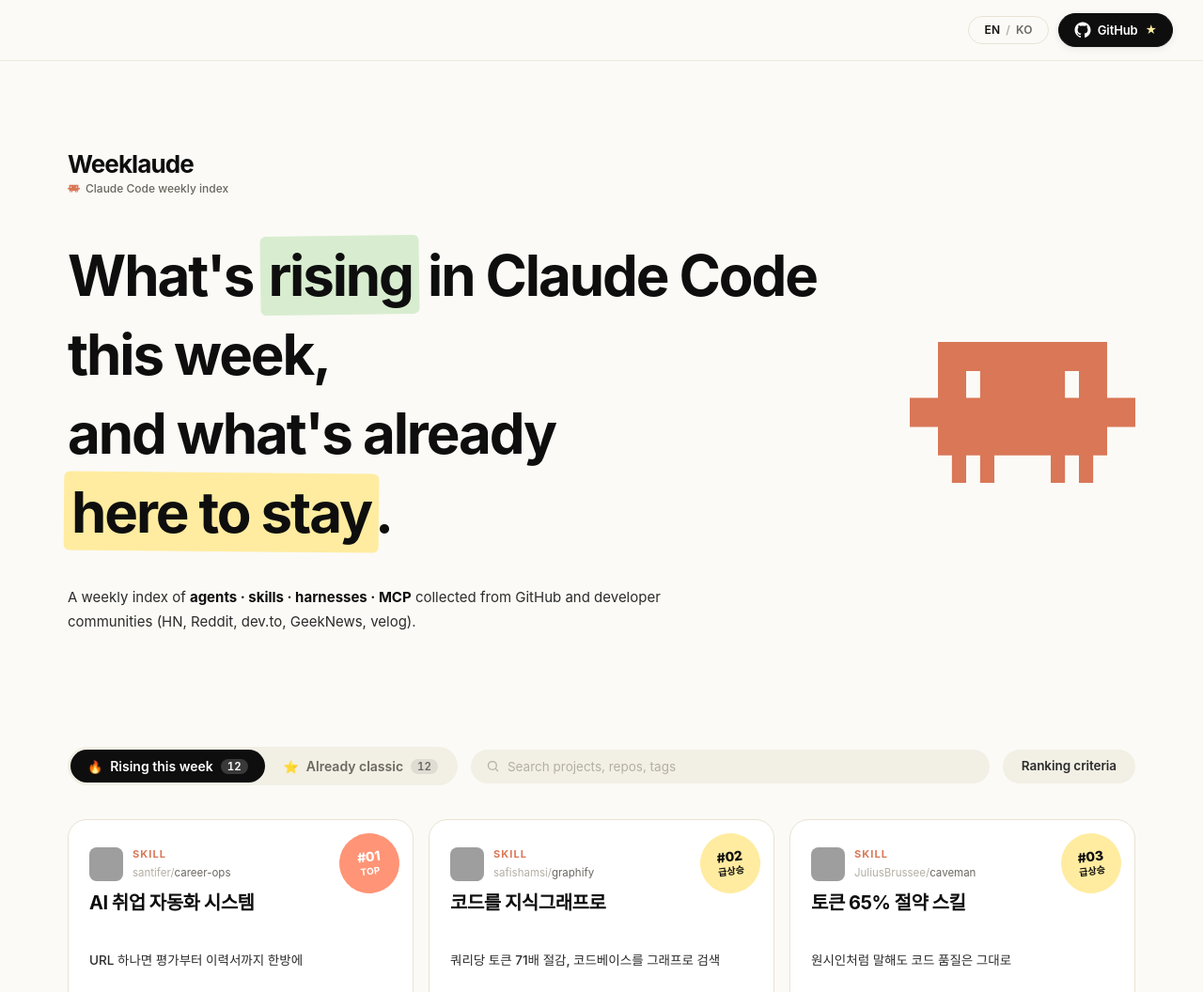
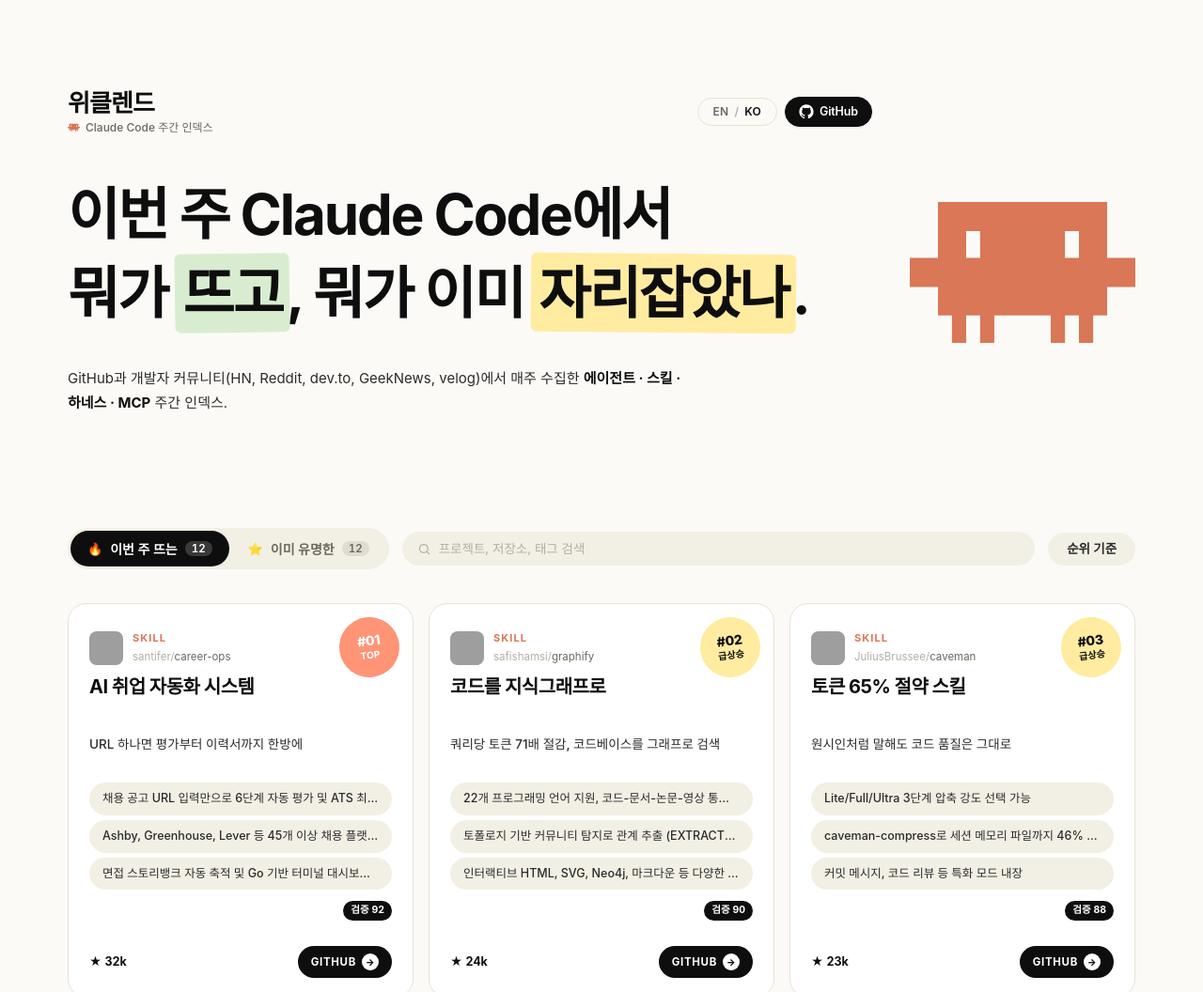
Before and after one commit to INNO-HI/cc-trends, a plain HTML site: page site/index.html in a window 1280 px wide. Shown: the top 1056 px of the page at 94% size. Drawn offline with Linux system fonts and the light colour scheme; grey boxes are pictures that could not be loaded; a web font is replaced by a local one.

Commit message:
ui: default to Korean, move GitHub button inline with brand (right-aligned)

```diff
--- a/site/app.js
+++ b/site/app.js
@@ -407,7 +407,7 @@
 /* ─── i18n toggle ─────────────────────────────────────────── */
 const I18N_KEY = "weeklaude:lang";
 function getLang() {
-  return localStorage.getItem(I18N_KEY) || "en";
+  return localStorage.getItem(I18N_KEY) || "ko";
 }
 function applyLang(lang) {
   document.documentElement.lang = lang;
--- a/site/index.html
+++ b/site/index.html
@@ -1,5 +1,5 @@
 <!DOCTYPE html>
-<html lang="en">
+<html lang="ko">
 <head>
 <meta charset="UTF-8" />
 <meta name="viewport" content="width=device-width, initial-scale=1.0" />
@@ -31,37 +31,35 @@
 </head>
 <body>
 
-<nav class="top-nav">
-  <button class="lang-toggle" id="lang-toggle" aria-label="Toggle language" type="button">
-    <span class="lang-opt" data-lang="en">EN</span>
-    <span class="lang-sep">/</span>
-    <span class="lang-opt" data-lang="ko">KO</span>
-  </button>
-  <a class="gh-btn" href="https://github.com/INNO-HI/weeklaude" target="_blank" rel="noopener" aria-label="Open GitHub repository">
-    <svg class="gh-btn-icon" width="18" height="18" viewBox="0 0 24 24" fill="currentColor" aria-hidden="true"><path d="M12 .5C5.73.5.67 5.56.67 11.83c0 5.01 3.24 9.26 7.75 10.76.57.1.78-.24.78-.55v-1.93c-3.15.69-3.81-1.52-3.81-1.52-.52-1.31-1.26-1.66-1.26-1.66-1.03-.7.08-.69.08-.69 1.14.08 1.74 1.17 1.74 1.17 1.01 1.74 2.66 1.24 3.31.95.1-.74.4-1.24.72-1.53-2.51-.29-5.15-1.25-5.15-5.57 0-1.23.44-2.23 1.16-3.02-.12-.29-.5-1.44.11-3 0 0 .95-.3 3.1 1.16.9-.25 1.86-.38 2.82-.38.96 0 1.92.13 2.82.38 2.15-1.46 3.1-1.16 3.1-1.16.61 1.56.23 2.71.11 3 .72.79 1.16 1.79 1.16 3.02 0 4.33-2.65 5.28-5.17 5.56.41.35.77 1.05.77 2.11v3.13c0 .31.21.66.79.55 4.5-1.5 7.74-5.75 7.74-10.76C23.33 5.56 18.27.5 12 .5z"/></svg>
-    <span class="gh-btn-text">GitHub</span>
-    <span class="gh-btn-star" aria-hidden="true">★</span>
-  </a>
-</nav>
-
 <header class="hero">
   <div class="hero-main">
     <div class="brand-row">
       <div class="service-brand">
-        <span class="service-name" data-i18n-en="Weeklaude" data-i18n-ko="위클렌드">Weeklaude</span>
+        <span class="service-name" data-i18n-en="Weeklaude" data-i18n-ko="위클렌드">위클렌드</span>
         <span class="service-sub">
           <svg width="13" height="13" viewBox="0 0 24 24" fill="none" aria-hidden="true">
             <path fill-rule="evenodd" clip-rule="evenodd" d="M20.998 10.949H24v3.102h-3v3.028h-1.487V20H18v-2.921h-1.487V20H15v-2.921H9V20H7.488v-2.921H6V20H4.487v-2.921H3V14.05H0V10.95h3V5h17.998v5.949zM6 10.949h1.488V8.102H6v2.847zm10.51 0H18V8.102h-1.49v2.847z" fill="#D97757"/>
           </svg>
-          <span data-i18n-en="Claude Code weekly index" data-i18n-ko="Claude Code 주간 인덱스">Claude Code weekly index</span>
+          <span data-i18n-en="Claude Code weekly index" data-i18n-ko="Claude Code 주간 인덱스">Claude Code 주간 인덱스</span>
         </span>
+      </div>
+      <div class="brand-actions">
+        <button class="lang-toggle" id="lang-toggle" aria-label="언어 전환" type="button">
+          <span class="lang-opt" data-lang="en">EN</span>
+          <span class="lang-sep">/</span>
+          <span class="lang-opt" data-lang="ko">KO</span>
+        </button>
+        <a class="gh-btn" href="https://github.com/INNO-HI/weeklaude" target="_blank" rel="noopener" aria-label="GitHub 저장소 열기">
+          <svg class="gh-btn-icon" width="16" height="16" viewBox="0 0 24 24" fill="currentColor" aria-hidden="true"><path d="M12 .5C5.73.5.67 5.56.67 11.83c0 5.01 3.24 9.26 7.75 10.76.57.1.78-.24.78-.55v-1.93c-3.15.69-3.81-1.52-3.81-1.52-.52-1.31-1.26-1.66-1.26-1.66-1.03-.7.08-.69.08-.69 1.14.08 1.74 1.17 1.74 1.17 1.01 1.74 2.66 1.24 3.31.95.1-.74.4-1.24.72-1.53-2.51-.29-5.15-1.25-5.15-5.57 0-1.23.44-2.23 1.16-3.02-.12-.29-.5-1.44.11-3 0 0 .95-.3 3.1 1.16.9-.25 1.86-.38 2.82-.38.96 0 1.92.13 2.82.38 2.15-1.46 3.1-1.16 3.1-1.16.61 1.56.23 2.71.11 3 .72.79 1.16 1.79 1.16 3.02 0 4.33-2.65 5.28-5.17 5.56.41.35.77 1.05.77 2.11v3.13c0 .31.21.66.79.55 4.5-1.5 7.74-5.75 7.74-10.76C23.33 5.56 18.27.5 12 .5z"/></svg>
+          <span class="gh-btn-text">GitHub</span>
+        </a>
       </div>
     </div>
     <h1 data-i18n-en-html="What's <em class=&quot;hl-mint&quot;>rising</em> in Claude Code this week,<br/>and what's already <em class=&quot;hl-lemon&quot;>here to stay</em>."
-       data-i18n-ko-html="이번 주 Claude Code에서<br/>뭐가 <em class=&quot;hl-mint&quot;>뜨고</em>, 뭐가 이미 <em class=&quot;hl-lemon&quot;>자리잡았나</em>.">What's <em class="hl-mint">rising</em> in Claude Code this week,<br/>and what's already <em class="hl-lemon">here to stay</em>.</h1>
+       data-i18n-ko-html="이번 주 Claude Code에서<br/>뭐가 <em class=&quot;hl-mint&quot;>뜨고</em>, 뭐가 이미 <em class=&quot;hl-lemon&quot;>자리잡았나</em>.">이번 주 Claude Code에서<br/>뭐가 <em class="hl-mint">뜨고</em>, 뭐가 이미 <em class="hl-lemon">자리잡았나</em>.</h1>
     <p class="subtitle"
        data-i18n-en-html="A weekly index of <strong>agents · skills · harnesses · MCP</strong> collected from GitHub and developer communities (HN, Reddit, dev.to, GeekNews, velog)."
-       data-i18n-ko-html="GitHub과 개발자 커뮤니티(HN, Reddit, dev.to, GeekNews, velog)에서 매주 수집한 <strong>에이전트 · 스킬 · 하네스 · MCP</strong> 주간 인덱스.">A weekly index of <strong>agents · skills · harnesses · MCP</strong> collected from GitHub and developer communities (HN, Reddit, dev.to, GeekNews, velog).</p>
+       data-i18n-ko-html="GitHub과 개발자 커뮤니티(HN, Reddit, dev.to, GeekNews, velog)에서 매주 수집한 <strong>에이전트 · 스킬 · 하네스 · MCP</strong> 주간 인덱스.">GitHub과 개발자 커뮤니티(HN, Reddit, dev.to, GeekNews, velog)에서 매주 수집한 <strong>에이전트 · 스킬 · 하네스 · MCP</strong> 주간 인덱스.</p>
   </div>
   <div class="hero-art" aria-hidden="true">
     <svg viewBox="0 0 24 24" width="100%" height="100%">
@@ -74,20 +72,20 @@
   <div class="tabs" role="tablist">
     <button class="tab active" data-tab="rising" role="tab" aria-selected="true">
       <span class="tab-emoji">🔥</span>
-      <span data-i18n-en="Rising this week" data-i18n-ko="이번 주 뜨는">Rising this week</span>
+      <span data-i18n-en="Rising this week" data-i18n-ko="이번 주 뜨는">이번 주 뜨는</span>
       <span class="tab-count" id="rising-count">0</span>
     </button>
     <button class="tab" data-tab="classic" role="tab" aria-selected="false">
       <span class="tab-emoji">⭐</span>
-      <span data-i18n-en="Already classic" data-i18n-ko="이미 유명한">Already classic</span>
+      <span data-i18n-en="Already classic" data-i18n-ko="이미 유명한">이미 유명한</span>
       <span class="tab-count" id="classic-count">0</span>
     </button>
   </div>
   <div class="search-wrap">
     <svg width="15" height="15" viewBox="0 0 24 24" fill="none" aria-hidden="true"><circle cx="11" cy="11" r="7" stroke="currentColor" stroke-width="2"/><path d="m20 20-3-3" stroke="currentColor" stroke-width="2" stroke-linecap="round"/></svg>
-    <input type="search" id="search" data-i18n-en-placeholder="Search projects, repos, tags" data-i18n-ko-placeholder="프로젝트, 저장소, 태그 검색" placeholder="Search projects, repos, tags" aria-label="Search" />
+    <input type="search" id="search" data-i18n-en-placeholder="Search projects, repos, tags" data-i18n-ko-placeholder="프로젝트, 저장소, 태그 검색" placeholder="프로젝트, 저장소, 태그 검색" aria-label="검색" />
   </div>
-  <button class="ctrl-link" id="open-criteria-top" data-i18n-en="Ranking criteria" data-i18n-ko="순위 기준">Ranking criteria</button>
+  <button class="ctrl-link" id="open-criteria-top" data-i18n-en="Ranking criteria" data-i18n-ko="순위 기준">순위 기준</button>
 </nav>
 
 <main>
--- a/site/styles.css
+++ b/site/styles.css
@@ -99,23 +99,12 @@
 }
 .service-sub svg { flex-shrink: 0; }
 
-/* ─── Top nav (lang toggle + GitHub) ─────────────────────────── */
-.top-nav {
-  position: sticky;
-  top: 0;
-  z-index: 50;
-  display: flex;
-  justify-content: flex-end;
+/* ─── Brand actions (lang + GitHub, inline right) ────────────── */
+.brand-actions {
+  display: inline-flex;
   align-items: center;
-  gap: 10px;
-  padding: 14px 32px;
-  background: color-mix(in srgb, var(--bg) 88%, transparent);
-  backdrop-filter: saturate(140%) blur(8px);
-  -webkit-backdrop-filter: saturate(140%) blur(8px);
-  border-bottom: 1px solid color-mix(in srgb, var(--border) 70%, transparent);
-}
-@media (max-width: 640px) {
-  .top-nav { padding: 10px 16px; }
+  gap: 8px;
+  margin-left: auto;
 }
 
 .lang-toggle {
@@ -146,10 +135,10 @@
 .gh-btn {
   display: inline-flex;
   align-items: center;
-  gap: 7px;
-  padding: 8px 16px;
+  gap: 6px;
+  padding: 7px 14px;
   font-family: inherit;
-  font-size: 13px;
+  font-size: 12.5px;
   font-weight: 600;
   color: #ffffff;
   background: var(--ink);
@@ -161,21 +150,16 @@
   line-height: 1;
   letter-spacing: -0.005em;
   white-space: nowrap;
-  box-shadow: 0 1px 0 rgba(0, 0, 0, 0.04), 0 2px 8px rgba(14, 14, 14, 0.08);
+  box-shadow: 0 1px 2px rgba(14, 14, 14, 0.12);
 }
 .gh-btn:hover {
   transform: translateY(-1px);
   background: #1a1a1a;
-  box-shadow: 0 2px 0 rgba(0, 0, 0, 0.06), 0 6px 18px rgba(14, 14, 14, 0.18);
+  box-shadow: 0 3px 10px rgba(14, 14, 14, 0.2);
 }
 .gh-btn:active { transform: translateY(0); }
 .gh-btn-icon { flex-shrink: 0; }
 .gh-btn-text { letter-spacing: -0.01em; }
-.gh-btn-star {
-  color: var(--hl-lemon);
-  font-size: 12px;
-  margin-left: 1px;
-}
 
 /* legacy — kept for compat */
 .top-link {
```
